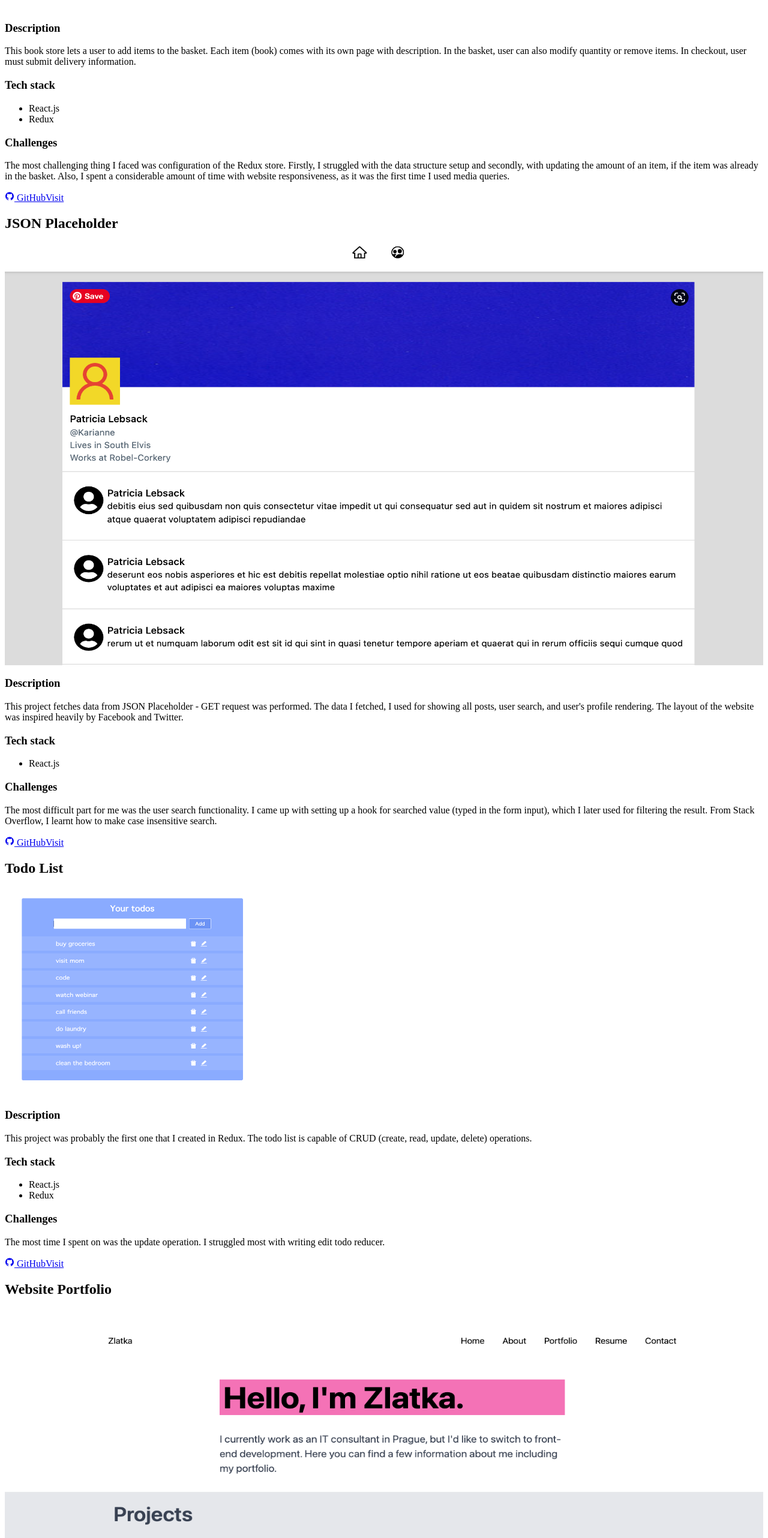
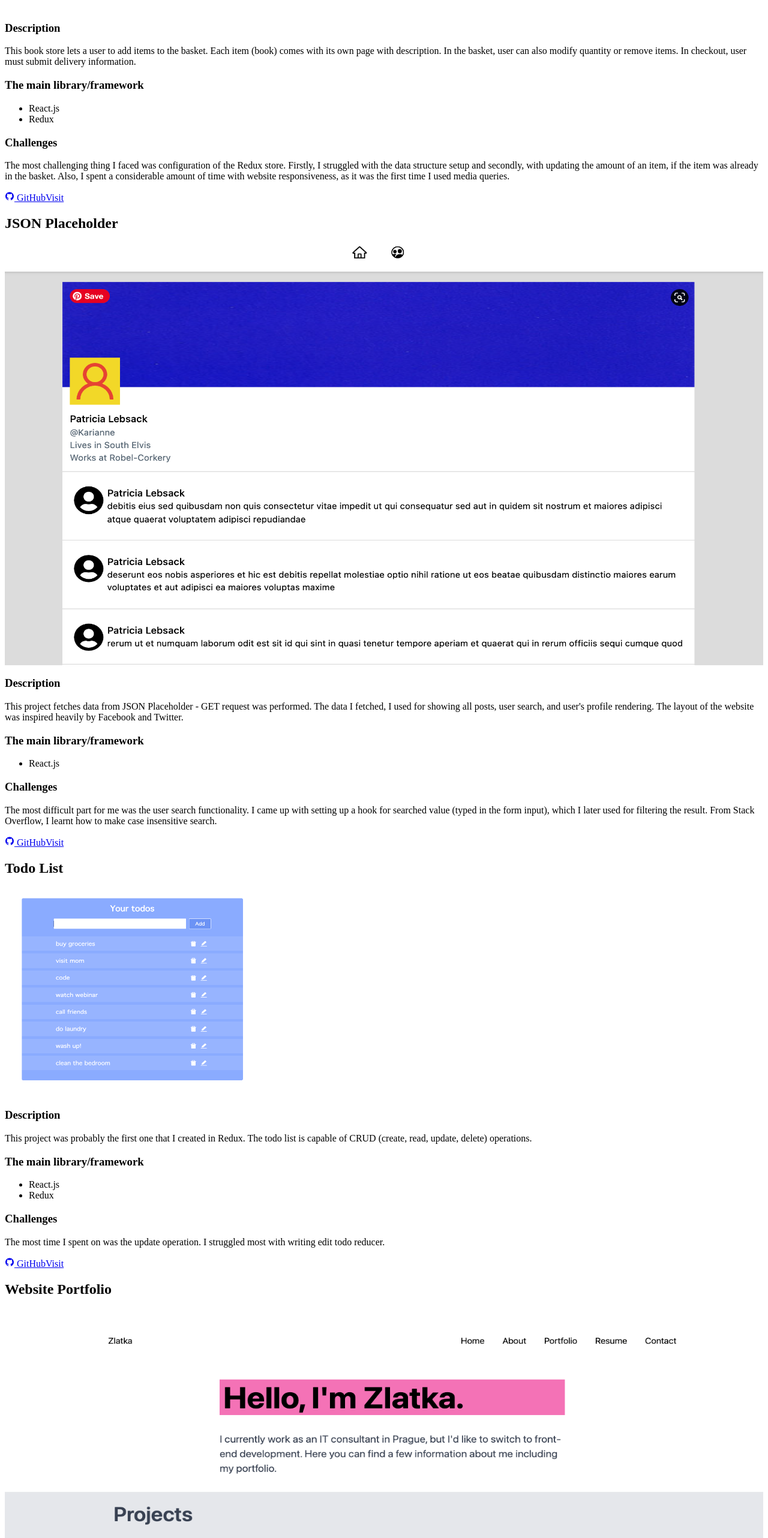
Before and after one commit to zlatka-n/portfolio_website, a Next.js app: page /portfolio in a window 1280 px wide. Shown: the part 900-3464 px from the top of the page at 60% size. Built offline with nearby package versions, Linux system fonts and the light colour scheme.

Commit message:
list-disc

```diff
--- a/pages/portfolio.js
+++ b/pages/portfolio.js
@@ -44,8 +44,10 @@ export default function PortfolioPage() {
                 basket, user can also modify quantity or remove items. In
                 checkout, user must submit delivery information.
               </p>
-              <h3 className="text-2xl text-gray-700 font-medium">Tech stack</h3>
-              <ul className="text-xl mt-2 mb-5 leading-normal">
+              <h3 className="text-2xl text-gray-700 font-medium">
+                The main library/framework
+              </h3>
+              <ul className="text-xl mt-2 mb-5 leading-normal list-disc pl-10">
                 <li>React.js</li>
                 <li>Redux</li>
               </ul>
@@ -103,8 +105,10 @@ export default function PortfolioPage() {
                 user search, and {" user's "} profile rendering. The layout of
                 the website was inspired heavily by Facebook and Twitter.
               </p>
-              <h3 className="text-2xl text-gray-700 font-medium">Tech stack</h3>
-              <ul className="text-xl mt-2 mb-5 leading-normal">
+              <h3 className="text-2xl text-gray-700 font-medium">
+                The main library/framework
+              </h3>
+              <ul className="text-xl mt-2 mb-5 leading-normal list-disc pl-10">
                 <li>React.js</li>
               </ul>
               <h3 className="text-2xl text-gray-700 font-medium">Challenges</h3>
@@ -154,8 +158,10 @@ export default function PortfolioPage() {
                 The todo list is capable of CRUD (create, read, update, delete)
                 operations.
               </p>
-              <h3 className="text-2xl text-gray-700 font-medium">Tech stack</h3>
-              <ul className="text-xl mt-2 mb-5 leading-normal">
+              <h3 className="text-2xl text-gray-700 font-medium">
+                The main library/framework
+              </h3>
+              <ul className="text-xl mt-2 mb-5 leading-normal list-disc pl-10">
                 <li>React.js</li>
                 <li>Redux</li>
               </ul>
@@ -208,10 +214,11 @@ export default function PortfolioPage() {
                 potential employer can see my portfolio here and evaluate my
                 tech skills.
               </p>
-              <h3 className="text-2xl text-gray-700 font-medium">Tech stack</h3>
-              <ul className="text-xl mt-2 mb-5 leading-normal">
+              <h3 className="text-2xl text-gray-700 font-medium">
+                The main library/framework
+              </h3>
+              <ul className="text-xl mt-2 mb-5 leading-normal list-disc pl-10">
                 <li>Next.js</li>
-                <li>Tailwind</li>
               </ul>
               <h3 className="text-2xl text-gray-700 font-medium">Challenges</h3>
               <p className="text-xl mt-2 leading-normal">
```
